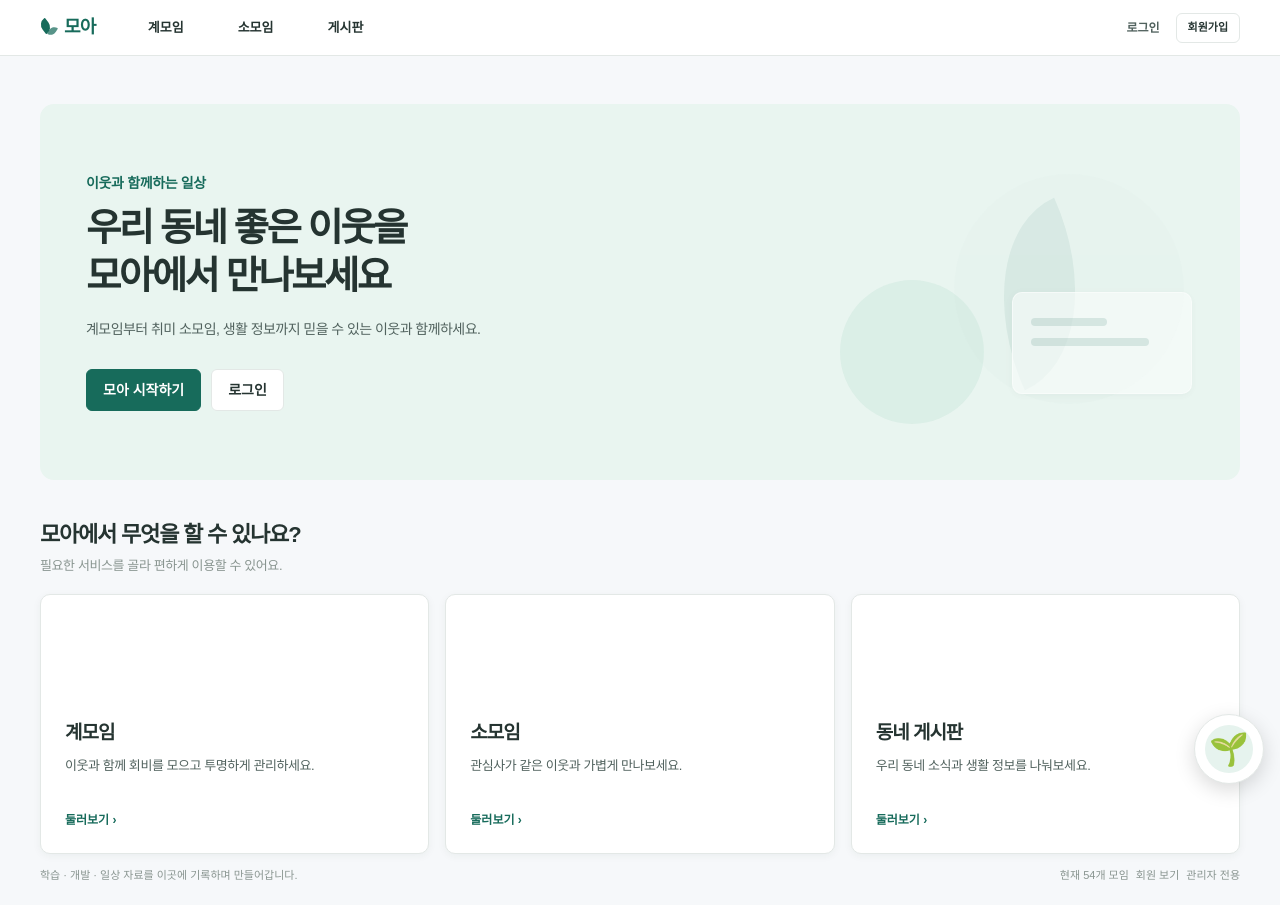
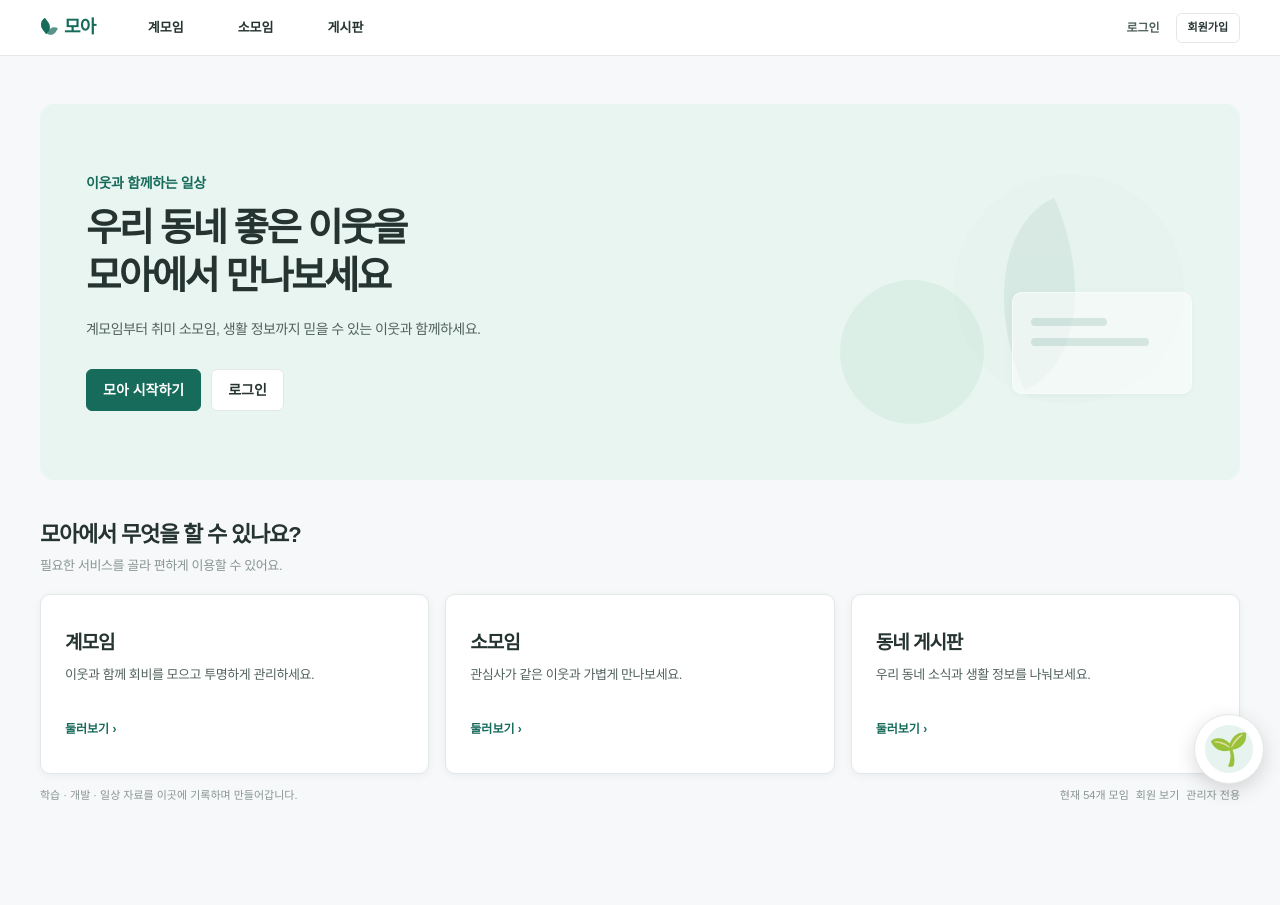
Before and after one commit to siiiha/final_project_moa, a React (Vite) app in the folder front/: page / in a window 1280 px wide. After the commit the page ends 825 px from the top, so only its background shows below. Built offline with nearby package versions, Linux system fonts and the light colour scheme.

Commit message:
style: 메인페이지 서비스 카드 높이 및 여백 조정

```diff
--- a/front/src/components/home/ServiceCard.jsx
+++ b/front/src/components/home/ServiceCard.jsx
@@ -2,11 +2,11 @@ import { Link } from 'react-router-dom';
 import styled from 'styled-components';
 
 const Card = styled.article`
-  min-height: 260px;
+  min-height: 180px;
   padding: 24px;
   display: flex;
   flex-direction: column;
-  justify-content: flex-end;
+  justify-content: center;
   background: ${({ theme }) => theme.colors.white};
   border: 1px solid ${({ theme }) => theme.colors.border};
   border-radius: ${({ theme }) => theme.radius.md};
```
